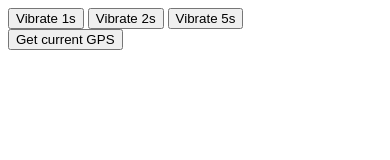
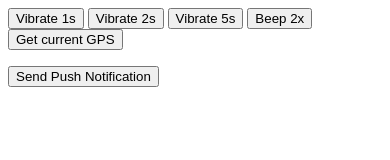
Before and after one commit to daleyjem/build-pg-playground, a plain HTML site: page index.html in a window 390 px wide. Drawn offline with Linux system fonts and the light colour scheme; some packages are replaced by stand-ins of ours.

Commit message:
add beep 2x button

```diff
--- a/config.xml
+++ b/config.xml
@@ -15,5 +15,5 @@
     <feature name="http://api.phonegap.com/1.0/notification" />
 	<feature name="http://api.phonegap.com/1.0/geolocation" />
 
-
+	<gap:plugin name="GenericPush" />
 </widget>
--- a/index.html
+++ b/index.html
@@ -3,16 +3,19 @@
 	<head>
     	<title>PhoneGap Build Playground</title>
         <script src="phonegap.js"></script>
+        <script src="PushNotification.js"></script>
     </head>
     <body>
     	<button onclick="navigator.notification.vibrate(1000); ">Vibrate 1s</button>
         <button onclick="navigator.notification.vibrate(2000); ">Vibrate 2s</button>
         <button onclick="navigator.notification.vibrate(5000); ">Vibrate 5s</button>
+        <button onclick="navigator.notification.beep(2); ">Beep 2x</button>
         <br />
         <button id="btnGps">
         	Get current GPS
         </button>
         <p id="label1"></p>
+        <button onclick="">Send Push Notification</button>
         <script>
         	var btnGps = document.getElementById('btnGps');
 			var label1 = document.getElementById('label1');
```
